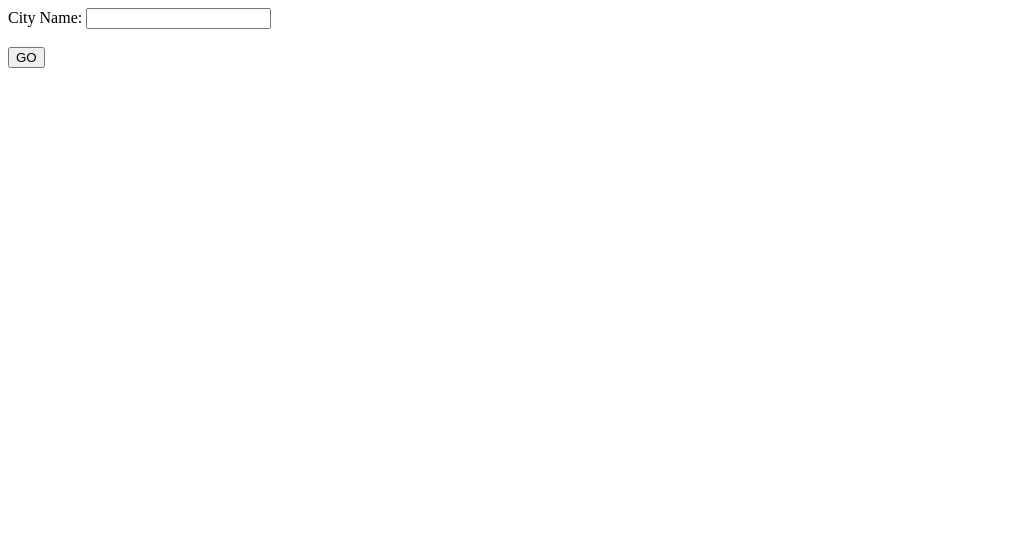
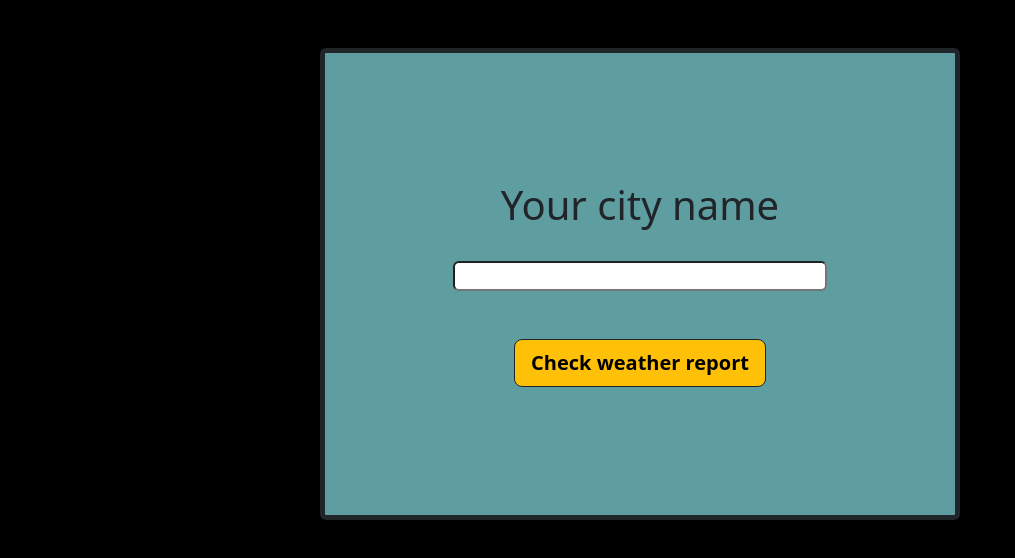
Before and after one commit to mank-423/Open-Weather_project, a website: page index.html in a window 1280 px wide. Shown: the whole page, without its empty margins (0-1015 px from the left). Drawn offline with nearby package versions, Linux system fonts and the light colour scheme.

Commit message:
Commit 2: Designing the pages

```diff
--- a/app.js
+++ b/app.js
@@ -31,11 +31,12 @@ app.post("/", function(req, res){
             const icon = weatherData.weather[0].icon;
             const imgURL = "https://openweathermap.org/img/wn/"+icon+"@2x.png";
 
+            res.write("<div style='background-color:black; padding:0%;margin:0%;'> <center> <div style='background-color:cadetblue; border-style: solid; width:60%; height:100%;'>")
             res.write("<h1>Temperature of " +query+ " is: "+temp+" degree celsius </h1>");
             res.write("<h1>Weather is:"+feel+"</h1>");
             res.write("<h1>Description is:"+describe+"</h1>")
             res.write("<img src="+imgURL+">");
-
+            res.write("</div> </center> </div>")
             res.send();
 
         });
--- a/index.html
+++ b/index.html
@@ -4,14 +4,41 @@
     <meta charset="UTF-8">
     <meta http-equiv="X-UA-Compatible" content="IE=edge">
     <meta name="viewport" content="width=device-width, initial-scale=1.0">
+    <!-- Bootstrap CDN -->
+    <link href="https://cdn.jsdelivr.net/npm/bootstrap@5.2.0-beta1/dist/css/bootstrap.min.css" rel="stylesheet" integrity="sha384-0evHe/X+R7YkIZDRvuzKMRqM+OrBnVFBL6DOitfPri4tjfHxaWutUpFmBp4vmVor" crossorigin="anonymous">
+    <script src="https://cdn.jsdelivr.net/npm/bootstrap@5.2.0-beta1/dist/js/bootstrap.bundle.min.js" integrity="sha384-pprn3073KE6tl6bjs2QrFaJGz5/SUsLqktiwsUTF55Jfv3qYSDhgCecCxMW52nD2" crossorigin="anonymous"></script>
+
+    <!-- Title -->
     <title>Weather App</title>
+
+    <style>
+        body{
+            background-color: black;
+        }
+
+        .entry{
+            margin-top: 50%;
+            width: 50%;
+            padding: 10%;
+            background-color:cadetblue;
+            border-color: black;
+        };
+
+        .btn{
+            width: 150px;
+        }
+    </style>
 </head>
+
 <body>
-    <form action="/" method="post">
-        <label for="cityInput">City Name:</label>
-        <input id="cityInput" type="text" name="cityName">
-        <br><br>
-        <button type="submit">GO</button>
-    </form>
+    <center>
+        <form action="/" method="post" class="mt-5 entry border border-5 border-dark rounded">
+            <h1>Your city name</h1>
+            <br>
+            <input id="cityInput" type="text" name="cityName" class="input-group rounded">
+            <br><br>
+            <button type="submit" class="btn btn-warning btn-lg border-dark"><span class="fw-bold">Check weather report</span></button>
+        </form>
+    </center>
 </body>
 </html>
```
